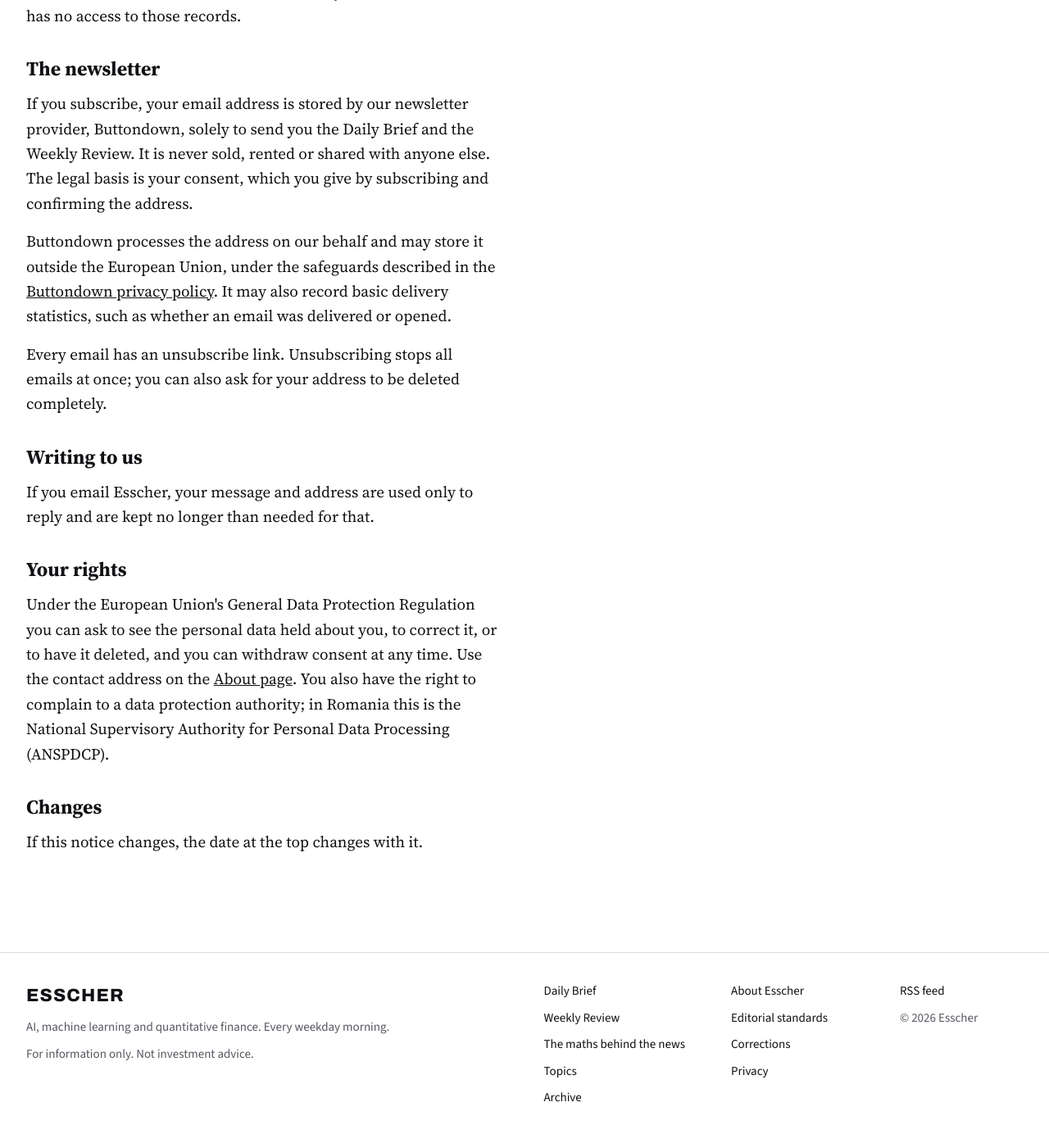
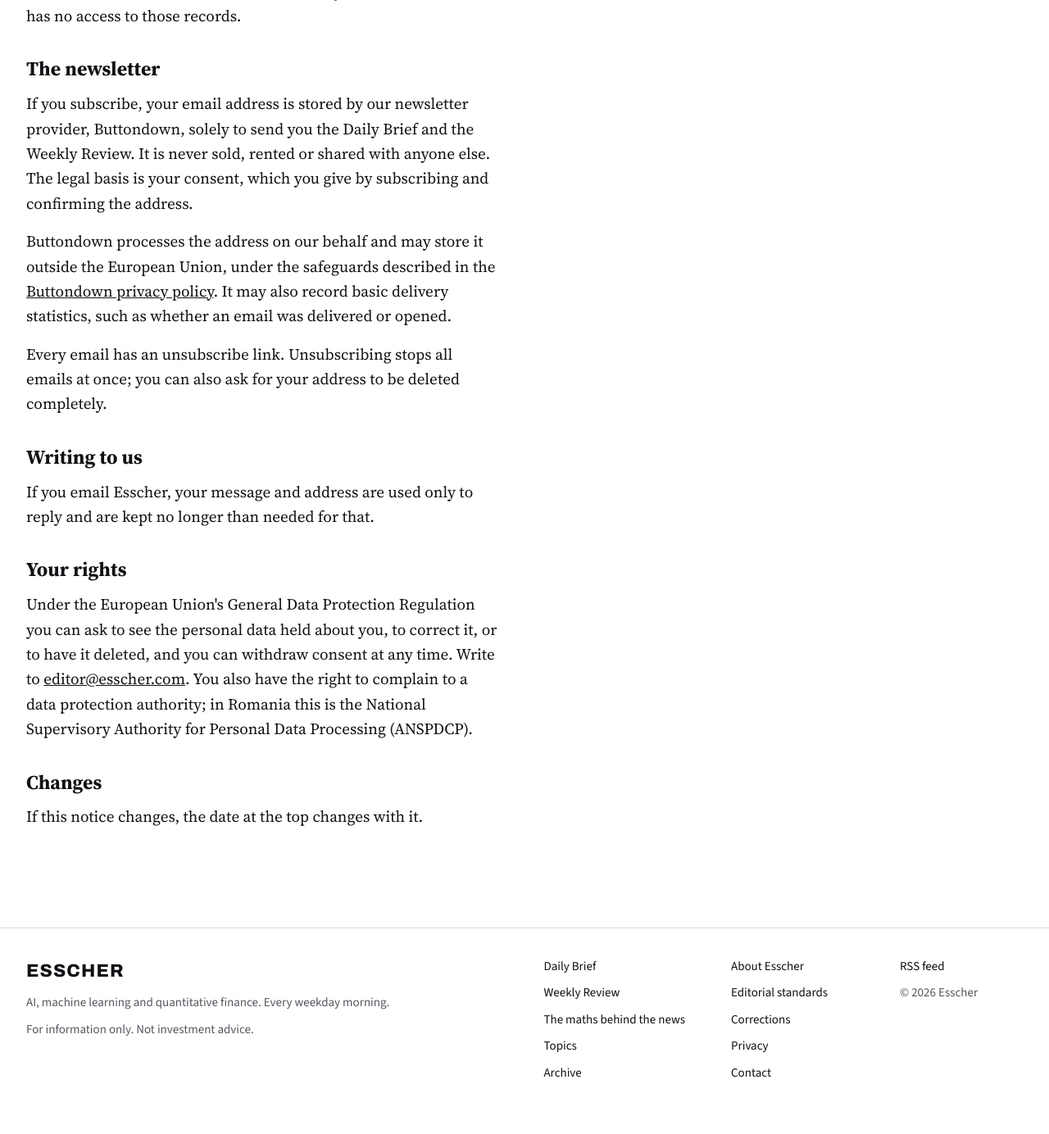
Before and after one commit to dvdbrz0/esscher, a Jekyll site: the page built from privacy.html, in a window 1280 px wide and 1400 px high, scrolled down 817 px. Shown: the top 1384 px of the window at 82% size. Built offline with Jekyll 4.4.1, drawn with Linux system fonts in a browser that asks for light colours.

Commit message:
Contact address editor@esscher.com; newsletter workflow can check the API key on its own
Co-Authored-By: Claude Opus 5.5 <noreply@anthropic.com>
Claude-Session: https://claude.ai/code/session_017sTnqXNcPgnzQMhXqxQtTo

```diff
--- a/_config.yml
+++ b/_config.yml
@@ -16,7 +16,7 @@ collections:
 # GoatCounter site code (the part before .goatcounter.com). Empty = no analytics.
 goatcounter: ""
 # Public contact address shown on the About page and in the footer. Empty = hidden.
-contact_email: ""
+contact_email: "editor@esscher.com"
 # Buttondown username for the email newsletter. Empty = no signup forms.
 newsletter: ""
 # Search engine ownership codes (the "content" value of the verification meta tag). Empty = no tag.
```
Also changed, not shown: .github/workflows/newsletter.yml.
